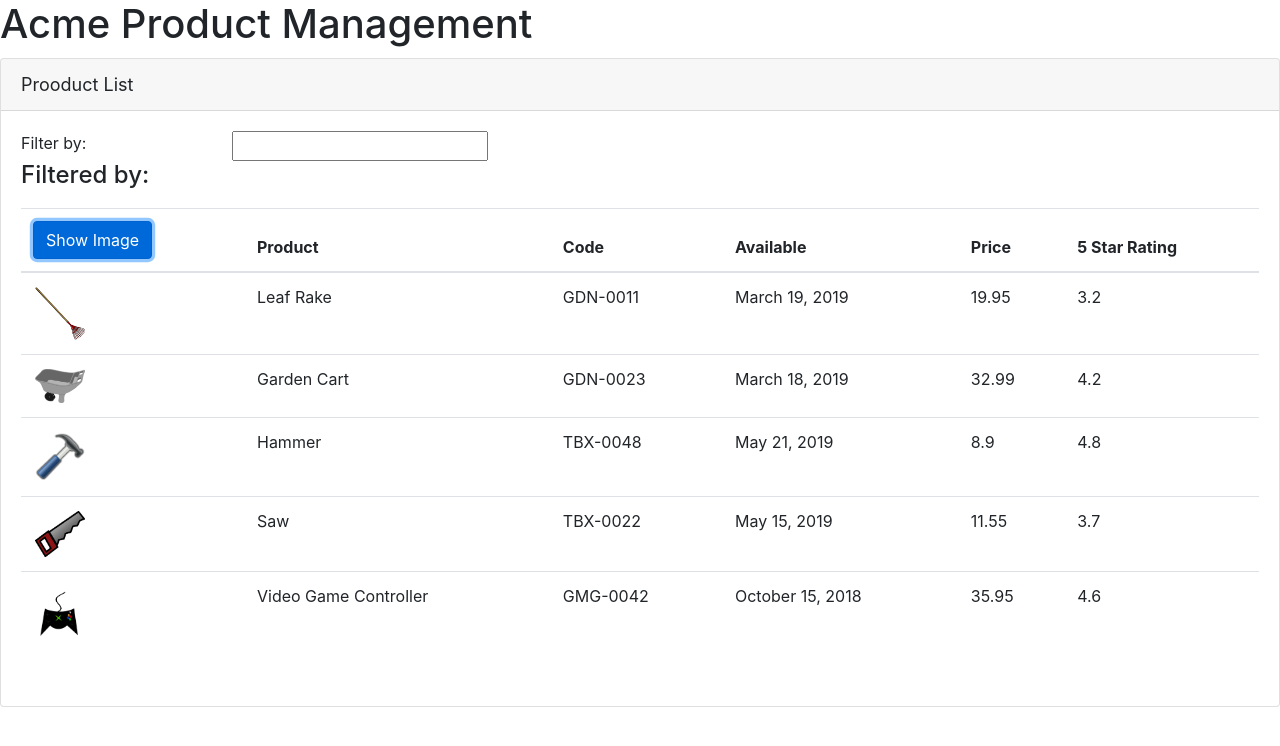
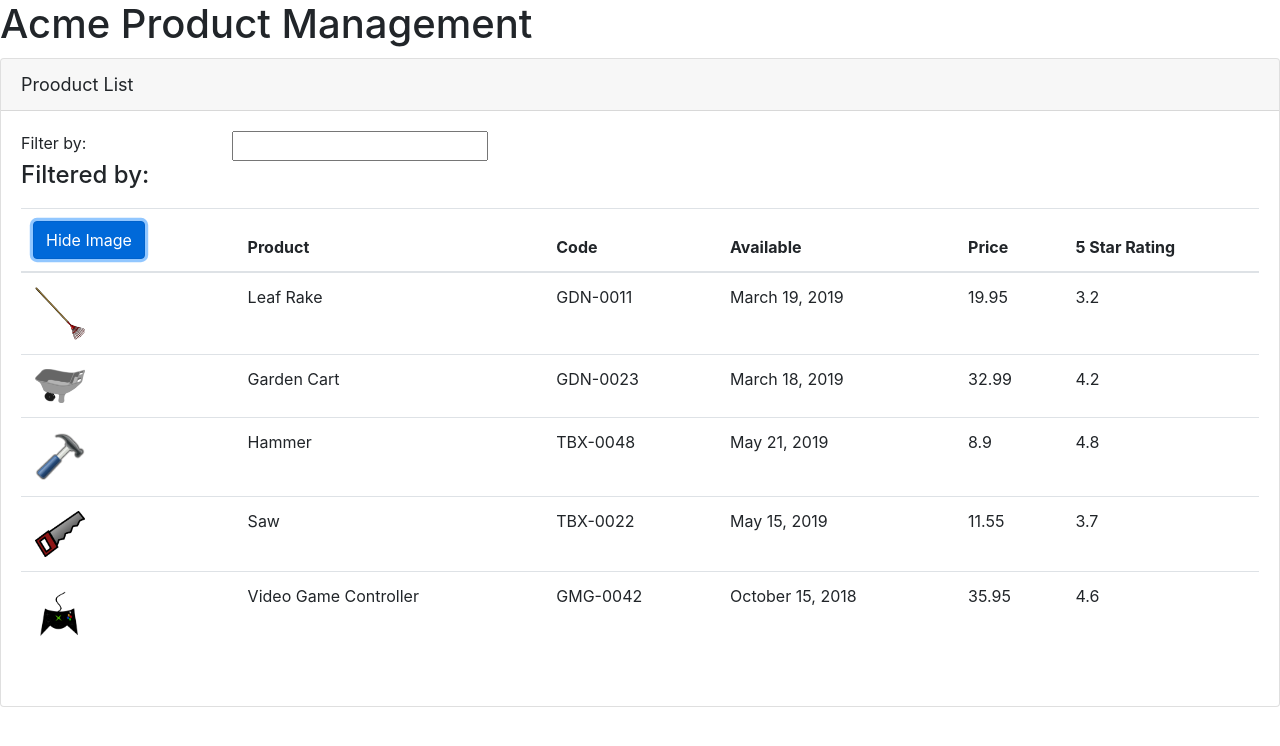
Before and after one commit to leon-mil/angular-getting-started, an Angular app: page / in a window 1280 px wide. Both pictures are taken after a click on the button "Show Image". Shown: the top 746 px of the page. Built offline with nearby package versions, Linux system fonts and the light colour scheme.

Commit message:
Handling Events with Event Binding

```diff
--- a/src/app/products/product-list.component.html
+++ b/src/app/products/product-list.component.html
@@ -15,8 +15,9 @@
               <thead>
                 <tr>
                   <th>
-                    <button class='btn btn-primary'>
-                      Show Image
+                    <button class='btn btn-primary'
+                      (click)='toggleImage()'>
+                      {{ showImage ? 'Hide' : 'Show' }} Image
                     </button>
                   </th>
                   <th>Product</th>
@@ -29,7 +30,8 @@
               <tbody>
                 <tr *ngFor='let product of products'>
                   <td>
-                    <img [src]='product.imageUrl'
+                    <img *ngIf='showImage'
+                         [src]='product.imageUrl'
                          [title]='product.productName'
                          [style.width.px]='imageWidth'
                          [style.margin.px]='imageMargin'>
--- a/src/app/products/product-list.component.ts
+++ b/src/app/products/product-list.component.ts
@@ -9,6 +9,7 @@
     pageTitle = 'Prooduct List';
     imageWidth = 50;
     imageMargin = 2;
+    showImage = false;
     products: any[] =
     [
         {
@@ -61,5 +62,9 @@
           starRating: 4.6,
           imageUrl: 'assets/images/xbox-controller.png'
         }
-      ];
+    ];
+
+    toggleImage(): void {
+        this.showImage = !this.showImage;
+    }
 }
```
